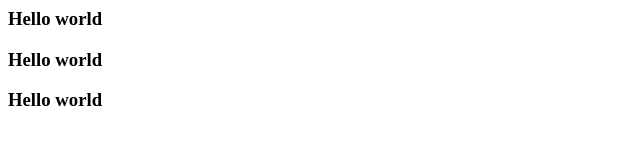
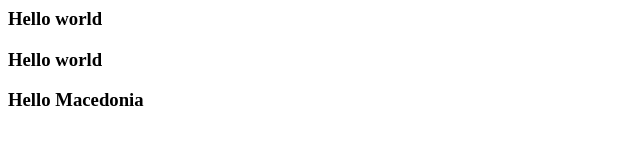
Before and after one commit to RisteRiki/Calculator, a plain HTML site: page index.html in a window 1280 px wide. Shown: the full height of the page, 0-640 px from the left. Drawn offline with Linux system fonts and the light colour scheme.

Commit message:
Update index.html

```diff
--- a/index.html
+++ b/index.html
@@ -1,3 +1,3 @@
 <h3>Hello world</>
 <h3>Hello world</>
-<h3>Hello world</>
+<h3>Hello Macedonia</>
```
